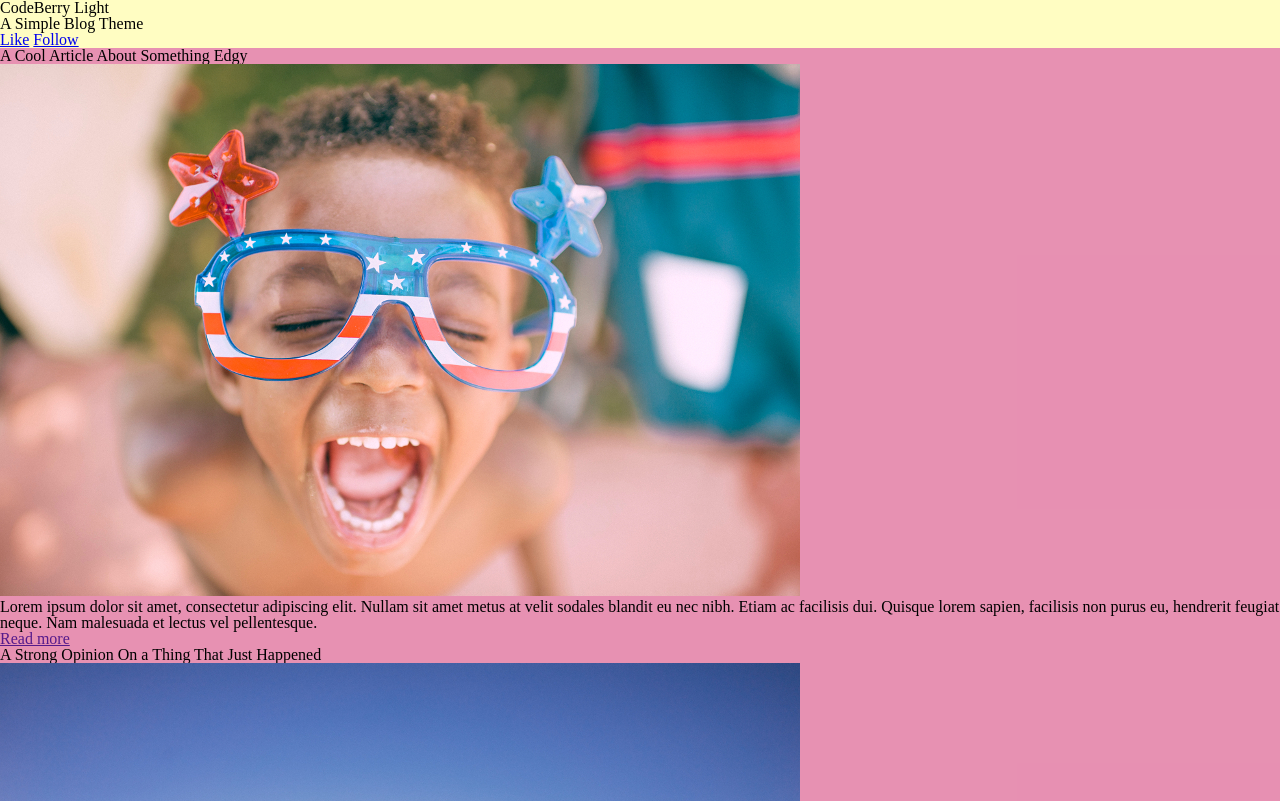
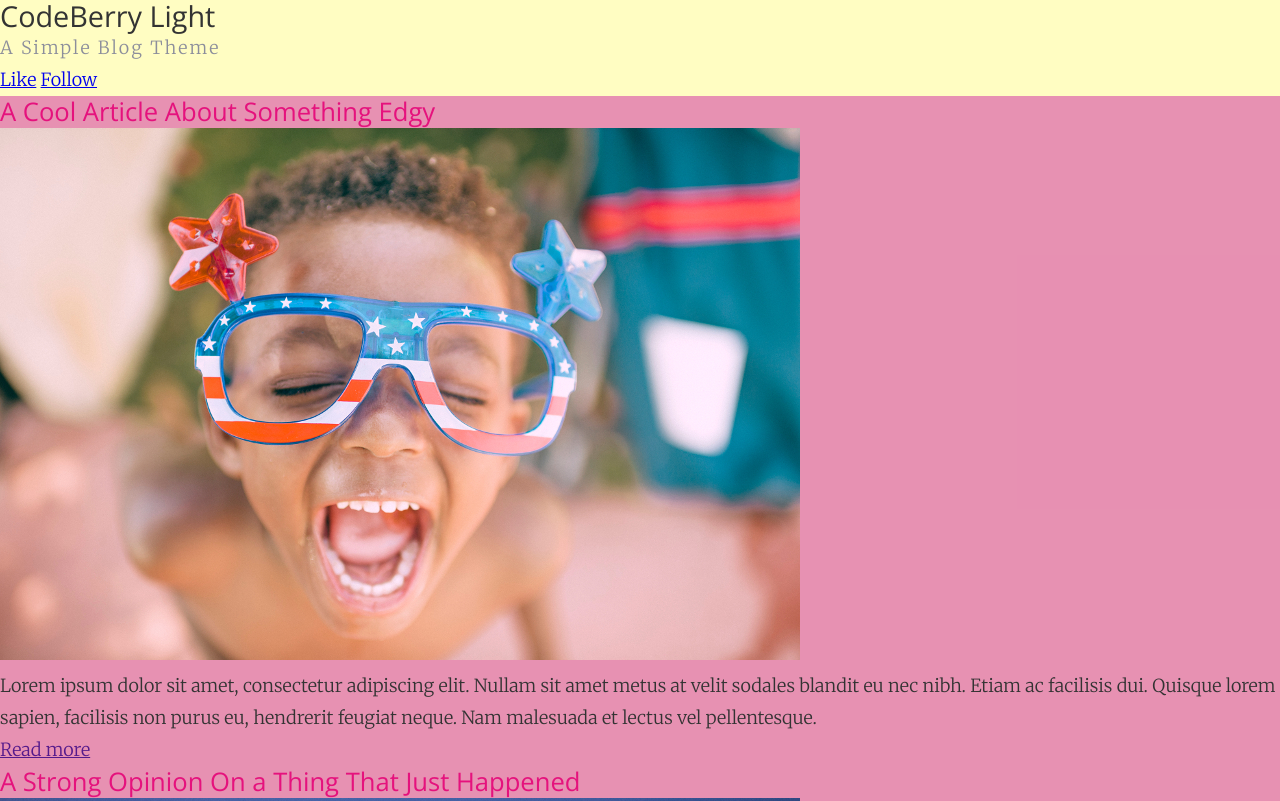
Before and after one commit to kelemen-93/simple-blog, a plain HTML site: page index.html in a window 1280 px wide. Shown: the top 801 px of the page. Drawn offline with nearby package versions, Linux system fonts and the light colour scheme.

Commit message:
changed font-family and edited text

```diff
--- a/index.html
+++ b/index.html
@@ -5,11 +5,12 @@
   <title>Simple Blog</title>
   <meta name="viewport" content="width=device-width, initial-scale=1.0">
   <link href="main.css" type="text/css" rel="stylesheet">
+  <link href="https://fonts.googleapis.com/css?family=Merriweather:300|Open+Sans&display=swap" rel="stylesheet">
 </head>
 <body>
   <header class="main-header">
     <h1>CodeBerry Light</h1>
-    <p>A Simple Blog Theme</p>
+    <p class="header-par">A Simple Blog Theme</p>
     <a href="#">Like</a>
     <a href="#">Follow</a>
   </header>
--- a/main.css
+++ b/main.css
@@ -44,6 +44,34 @@ table {
 	border-spacing: 0;
 }
 
+/* === Base Styles === */
+
+body {
+  font-family: Merriweather, "Times New Roman", sans-serif;
+  font-size: 18px;
+  line-height: 32px;
+  color: #333;
+}
+
+.header-par {
+  font-size: 18px;
+  letter-spacing: 2px;
+  color: #8c8e9b;
+}
+
+h1, h2 {
+  font-family: "Open Sans", Arial, serif;
+}
+
+h1 {
+  font-size: 28.8px;
+}
+
+h2 {
+  font-size: 25.6px;
+  color: #e5127d;
+}
+
 .main-header {
   background-color: rgba(255,248,53,0.3);
 }
```
